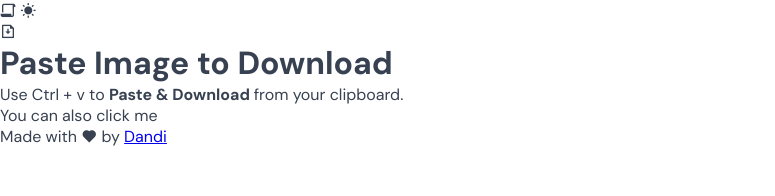
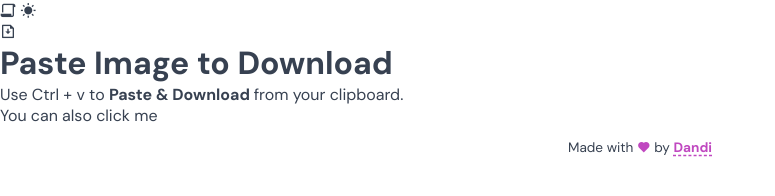
Before and after one commit to msuryaditriputraR/paste-image-download, a website: page index.html in a window 1280 px wide. Shown: the whole page, without its empty margins (0-775 px from the left). Drawn offline with nearby package versions, Linux system fonts and the light colour scheme.

Commit message:
add: footer

```diff
--- a/src/css/index.css
+++ b/src/css/index.css
@@ -18,3 +18,29 @@ body {
     font-family: "DM Sans", sans-serif;
     color: var(--text-light);
 }
+
+/* ==================== FOOTER ===================== */
+footer {
+    padding-top: 0.8rem;
+}
+
+footer p {
+    text-align: center;
+    font-size: 0.85rem;
+}
+
+footer :is(i, a) {
+    color: var(--main-color);
+}
+
+footer a {
+    font-weight: bold;
+    text-decoration-style: dashed;
+    text-underline-offset: 3px;
+    transition: 0.3s;
+}
+
+footer a:hover {
+    text-decoration-style: solid;
+    text-underline-offset: 1px;
+}
```
